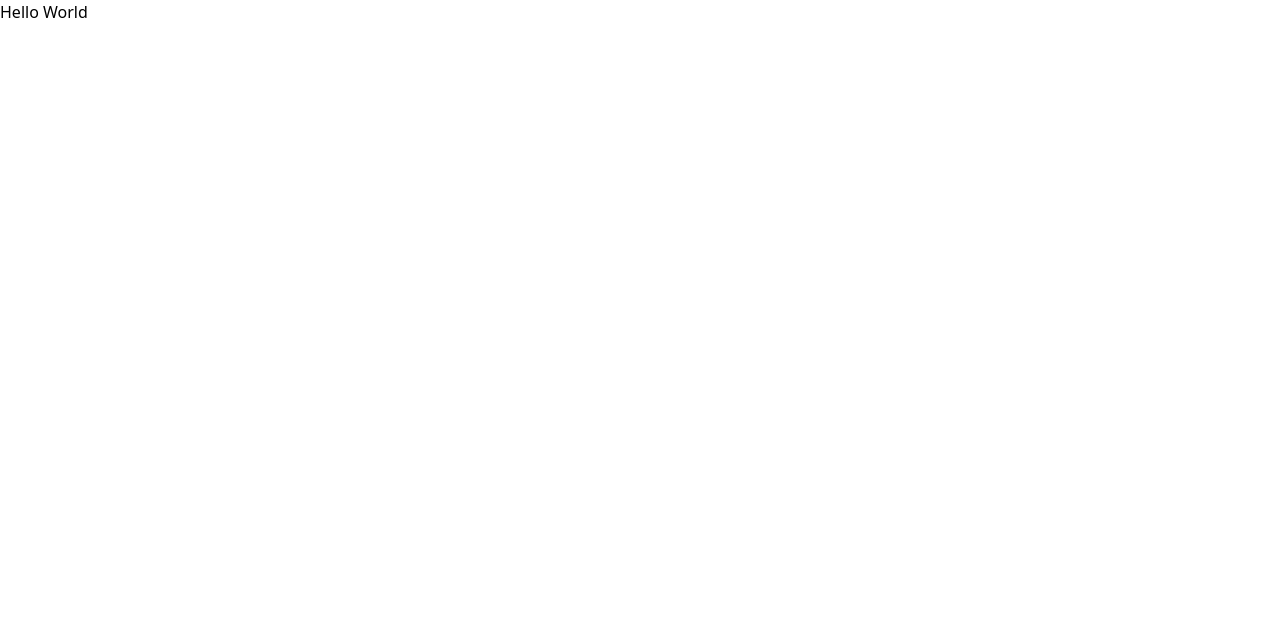
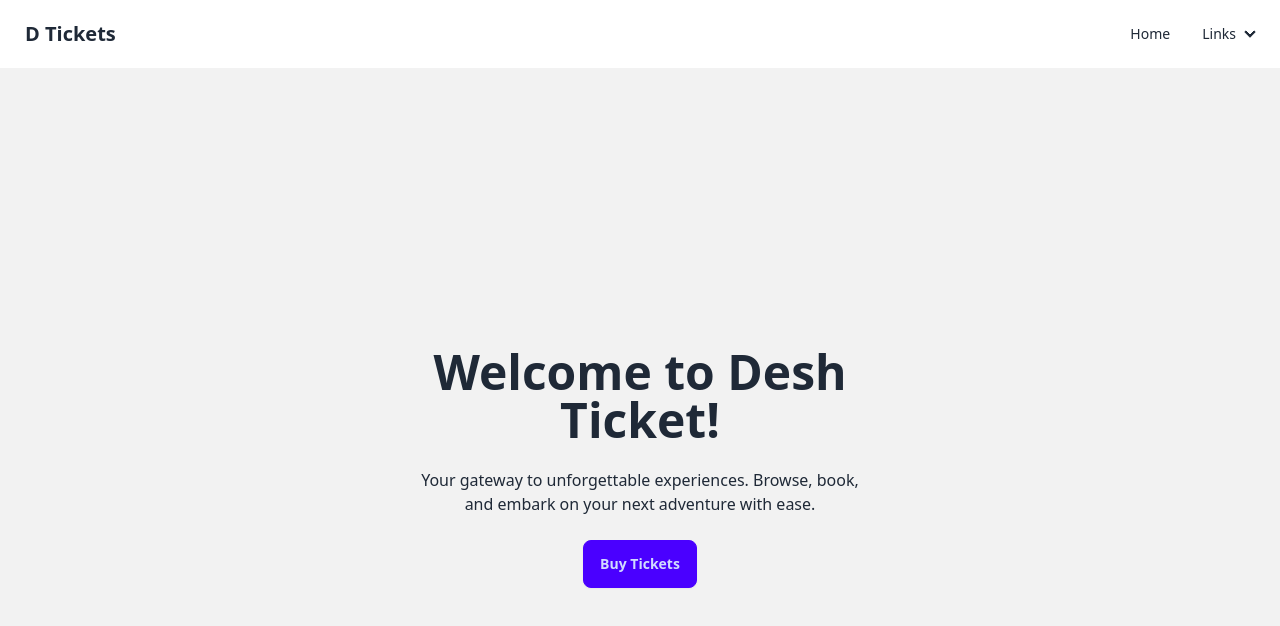
Before and after one commit to tanvirwebtech/desh-ticket, a React (Vite) app: page / in a window 1280 px wide. Shown: the top 626 px of the page. Built offline with nearby package versions, Linux system fonts and the light colour scheme.

Commit message:
Navbar and Hero Section added

```diff
--- a/index.html
+++ b/index.html
@@ -4,7 +4,7 @@
         <meta charset="UTF-8" />
         <link rel="icon" type="image/svg+xml" href="/vite.svg" />
         <meta name="viewport" content="width=device-width, initial-scale=1.0" />
-        <title>Desh Ticket : Buy Bus Tickets</title>
+        <title>Desh Ticket : Seize the Moment, Secure Your Ticket</title>
     </head>
     <body>
         <div id="root"></div>
--- a/package.json
+++ b/package.json
@@ -11,13 +11,15 @@
     },
     "dependencies": {
         "react": "^18.2.0",
-        "react-dom": "^18.2.0"
+        "react-dom": "^18.2.0",
+        "react-router-dom": "^6.23.1"
     },
     "devDependencies": {
         "@types/react": "^18.2.66",
         "@types/react-dom": "^18.2.22",
         "@vitejs/plugin-react": "^4.2.1",
         "autoprefixer": "^10.4.19",
+        "daisyui": "^4.11.1",
         "eslint": "^8.57.0",
         "eslint-plugin-react": "^7.34.1",
         "eslint-plugin-react-hooks": "^4.6.0",
--- a/src/App.jsx
+++ b/src/App.jsx
@@ -1,7 +1,9 @@
+import Home from "./pages/home/Home";
+
 function App() {
     return (
         <>
-            <h1>Hello World</h1>
+            <Home></Home>
         </>
     );
 }
--- /dev/null
+++ b/src/Navbar.jsx
@@ -0,0 +1,37 @@
+// import { Link } from "react-router-dom";
+
+const Navbar = () => {
+    return (
+        <nav>
+            <div className="container mx-auto">
+                <div className="navbar bg-base-100">
+                    <div className="flex-1">
+                        <a className="btn btn-ghost text-xl">D Tickets</a>
+                    </div>
+                    <div className="flex-none">
+                        <ul className="menu menu-horizontal px-1">
+                            <li>
+                                <a>Home</a>
+                            </li>
+                            <li>
+                                <details>
+                                    <summary>Links</summary>
+                                    <ul className="p-2 bg-base-100 rounded-t-none">
+                                        <li>
+                                            <a>Link 1</a>
+                                        </li>
+                                        <li>
+                                            <a>Link 2</a>
+                                        </li>
+                                    </ul>
+                                </details>
+                            </li>
+                        </ul>
+                    </div>
+                </div>
+            </div>
+        </nav>
+    );
+};
+
+export default Navbar;
--- /dev/null
+++ b/src/components/home/Hero.jsx
@@ -0,0 +1,20 @@
+const Hero = () => {
+    return (
+        <div className="hero min-h-screen bg-base-200">
+            <div className="hero-content text-center">
+                <div className="max-w-md">
+                    <h1 className="text-5xl font-bold">
+                        Welcome to Desh Ticket!
+                    </h1>
+                    <p className="py-6">
+                        Your gateway to unforgettable experiences. Browse, book,
+                        and embark on your next adventure with ease.
+                    </p>
+                    <button className="btn btn-primary">Buy Tickets</button>
+                </div>
+            </div>
+        </div>
+    );
+};
+
+export default Hero;
--- /dev/null
+++ b/src/pages/home/Home.jsx
@@ -0,0 +1,13 @@
+import Navbar from "../../Navbar";
+import Hero from "./../../components/home/Hero";
+
+const Home = () => {
+    return (
+        <>
+            <Navbar></Navbar>
+            <Hero></Hero>
+        </>
+    );
+};
+
+export default Home;
--- a/tailwind.config.js
+++ b/tailwind.config.js
@@ -4,5 +4,7 @@ export default {
     theme: {
         extend: {},
     },
-    plugins: [],
+
+    // eslint-disable-next-line no-undef
+    plugins: [require("daisyui")],
 };
```
Also changed, not shown: 1 other file (tests, documents, lock files or other folders).
